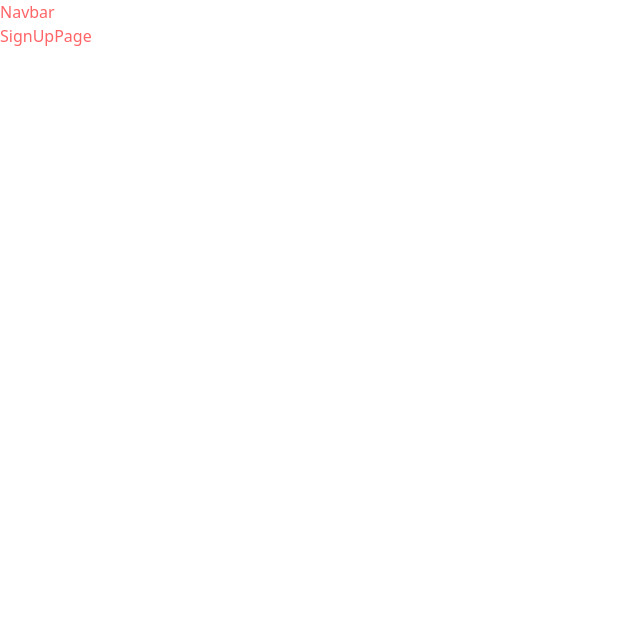
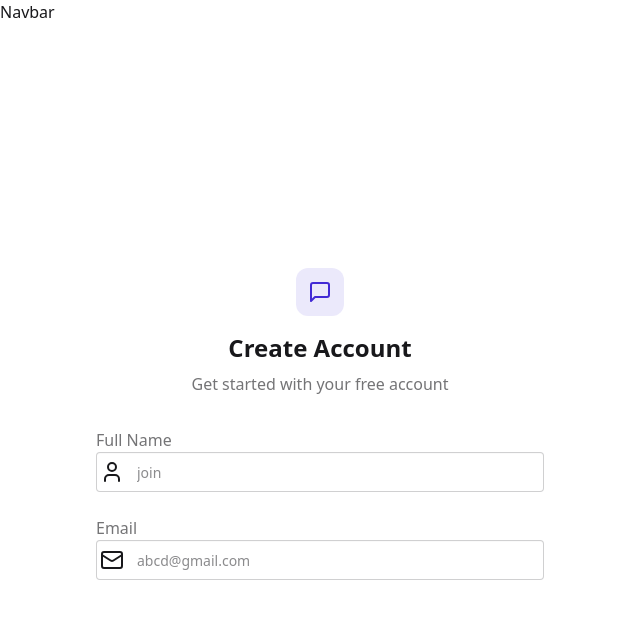
Before and after one commit to AmalKrishnaKP/live_chat_app, a React (Vite) app in the folder frontend/: page /signup in a window 1280 px wide. Shown: the top 618 px of the page, without its empty margins (0-640 px from the left). Built offline with nearby package versions, Linux system fonts and the light colour scheme; no server answers.

Commit message:
signup page setting up

```diff
--- a/frontend/src/App.jsx
+++ b/frontend/src/App.jsx
@@ -30,7 +30,7 @@
 
 
   return (
-    <div className='text-red-400'>
+    <div >
       <Navbar/>
 
       <Routes>
--- a/frontend/src/pages/SignUpPage.jsx
+++ b/frontend/src/pages/SignUpPage.jsx
@@ -1,7 +1,79 @@
 import React from 'react'
+import { authStore } from '../store/AuthStore'
+import { Mail, MessageSquare, User } from 'lucide-react'
 
 export default function SignUpPage() {
+  const [showPassword,setShowPassword]=React.useState(false)
+  const [formData,setFormData]=React.useState({
+    fullname:"",
+    email:"",
+    password:""
+  })
+  const {isSigningUp,signup}=authStore()
+
+  const validateForm =()=>{}
+  const handleInput=(e)=>{
+    e.preventDefault()
+  }
   return (
-    <div>SignUpPage</div>
+    <div className="min-h-screen grid lg:grid-cols-2">
+      {/* leftside */}
+      <div className="flex flex-col justify-center items-center p-6 sm:p-12">
+        <div className="w-full max-w-md space-y-8">
+          {/* logo */}
+          <div className="text-center mb-8">
+            <div className="flex flex-col items-center gap-2 group">
+              <div
+                className="size-12 rounded-xl bg-primary/10 flex items-center justify-center
+              group-hover:bg-primary/20 transition-colors"
+              >
+                <MessageSquare className="size-6 text-primary" />
+              </div>
+              <h1 className="text-2xl font-bold mt-2">Create Account</h1>
+              <p className="text-base-content/60">Get started with your free account</p>
+            </div>
+          </div>
+
+          {/* form */}
+          <form onSubmit={handleInput} className="space-y-6">
+            <div className="form-control">
+
+              <label htmlFor="" className="label">
+                <span className="font-medium">Full Name</span>
+              </label>
+              <div className="relative">
+                <input
+                  className='input input-border  w-full pl-10'
+                  type="text"
+                  placeholder='join'
+                  value={formData.fullname}
+                  onChange={(e)=>setFormData({...formData,fullname:e.target.value})} />
+                <div className="absolute inset-y-0 left-0 pl-1 flex items-center pointer-events-none">
+                  <User className='size-6 test-base-content/40 overflow-y-visible'/>
+                </div>
+              </div>
+            </div>
+            <div className="form-control">
+
+              <label htmlFor="" className="label">
+                <span className="font-medium">Email</span>
+              </label>
+              <div className="relative">
+
+                <input
+                  className='input input-border  w-full pl-10'
+                  type="text"
+                  placeholder='abcd@gmail.com'
+                  value={formData.email}
+                  onChange={(e)=>setFormData({...formData,email:e.target.value})} />
+                <div className="absolute inset-y-0 left-0 pl-1 flex items-center pointer-events-none">
+                  <Mail className='size-6 test-base-content/40 overflow-y-visible'/>
+                </div>
+              </div>
+            </div>
+          </form>
+        </div>
+      </div>
+    </div>
   )
 }
--- a/frontend/src/store/authStore.js
+++ b/frontend/src/store/authStore.js
@@ -5,6 +5,8 @@
 
 export const authStore=create((set)=>({
     authUser: null,
+    isSigningUp:false,
+    isLoggingUp:false,
     ischeckingAuth: true,
 
     checkAuth: async()=>{
@@ -20,6 +22,9 @@
         finally{
             set({ischeckingAuth:false})
         }
+    },
+    signup: async(data)=>{
+
     }
 
 }))
```
